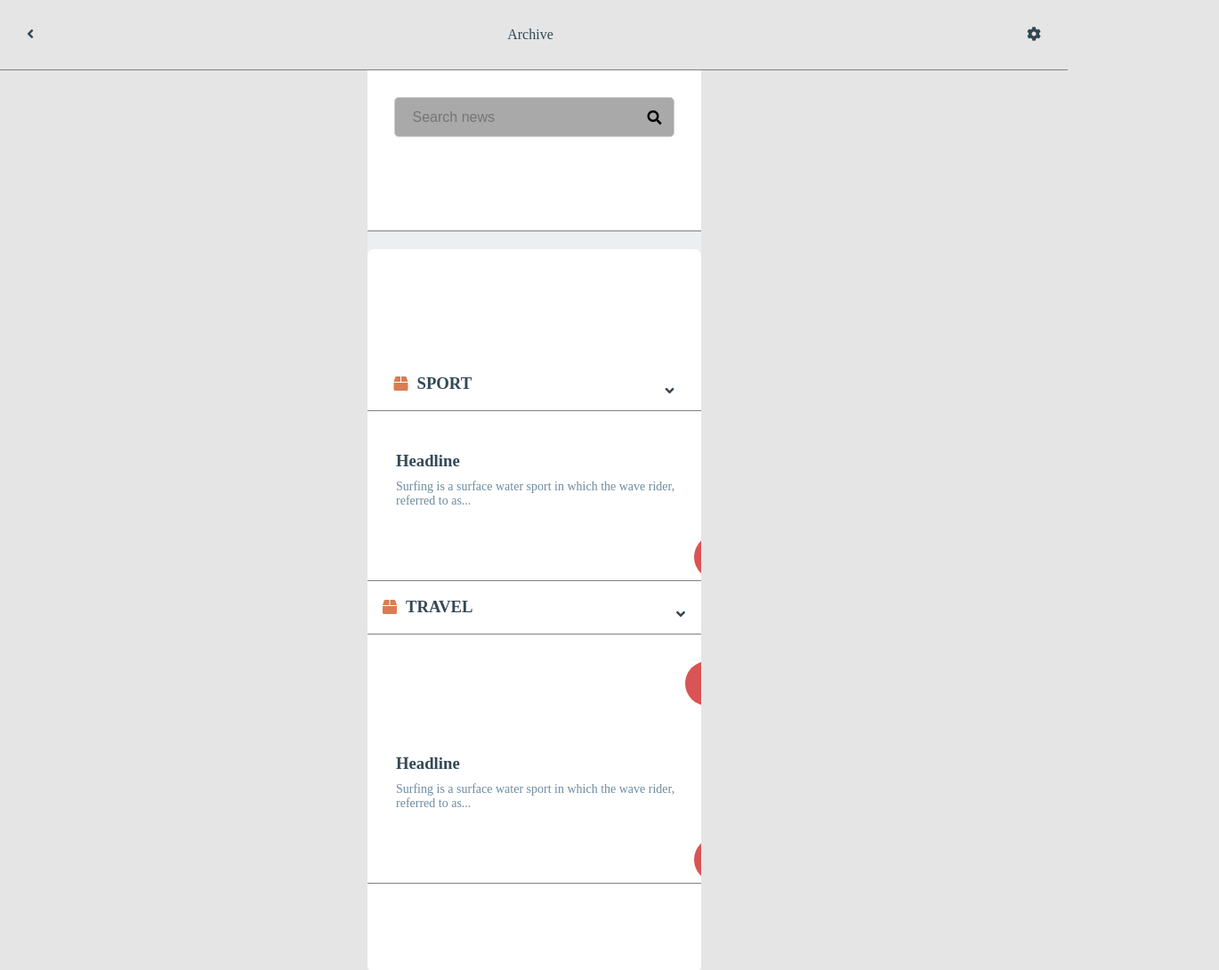
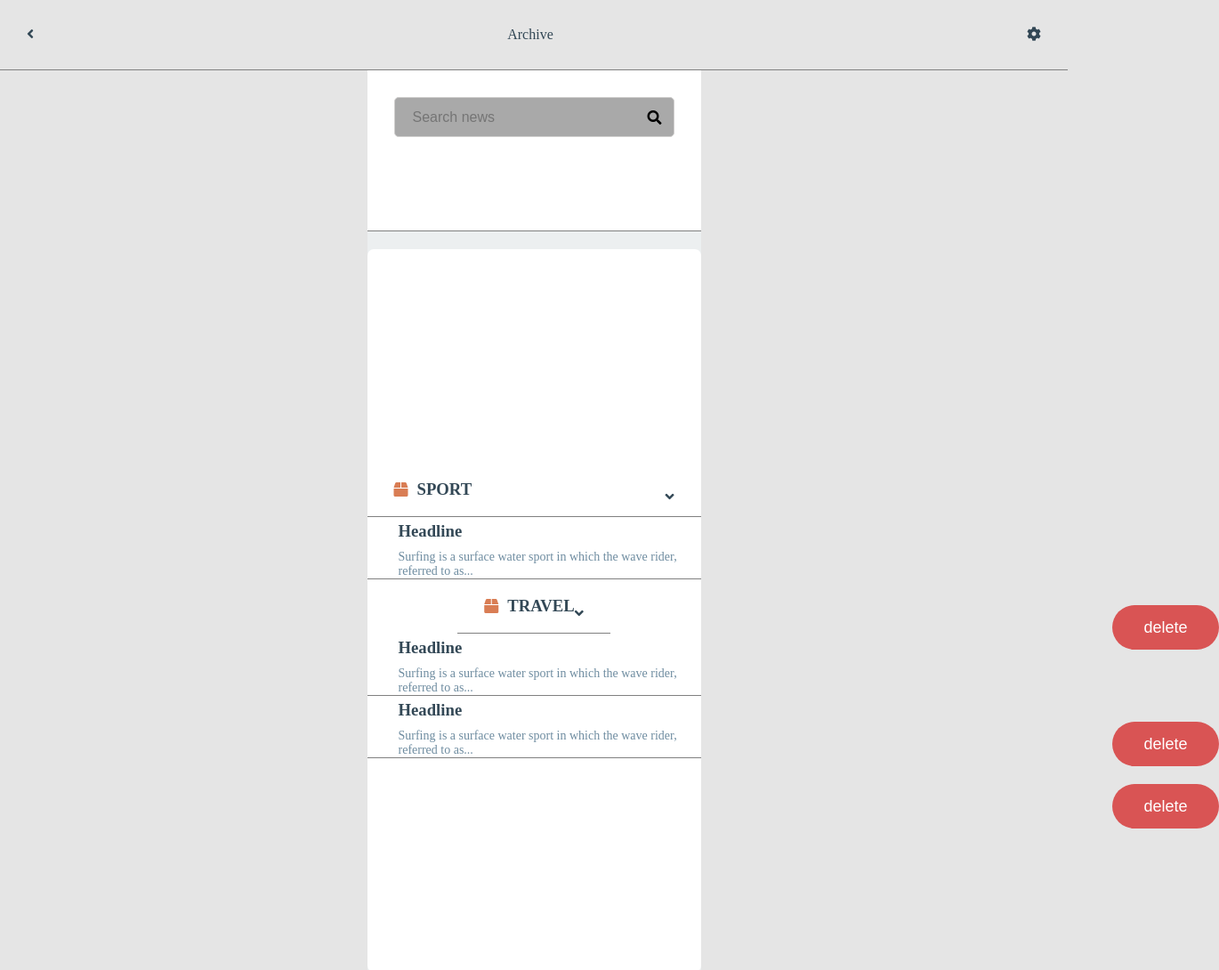
Before and after one commit to rts-cmk-wu06/newsbox-DEJENERUTA, a website: page archive.html in a window 1280 px wide. Shown: the whole page at 89% size, 1370 px wide, since content can reach past the window. Drawn offline with Linux system fonts and the light colour scheme.

Commit message:
fix slide issue

```diff
--- a/archive.html
+++ b/archive.html
@@ -67,7 +67,7 @@
                 </div>
                 <div><i class="fas fa-angle-down angle-icon"></i></div>
               </article>
-              <button data-mid="2">delete</button>
+              <!-- <button data-mid="2">delete</button> -->
             </div>
             <div class="item" data-mid="3">
               <article class="article-about-surfing ">
@@ -81,6 +81,18 @@
                 </div>
               </article>
             </div>
+            <div class="item" data-mid="4">
+              <article class="article-about-surfing ">
+                <div class="item">
+                  <h3 class="title">Headline</h3>
+                  <p class="desc">
+                    Surfing is a surface water sport in which the wave rider, referred
+                    to as...
+                  </p>
+                  <button data-mid="4">delete</button>
+                </div>
+              </article>
+            </div>
           </div>
         </section>
       </main>
--- a/style.css
+++ b/style.css
@@ -179,18 +179,24 @@ input#search-bar {
 	color: #6e8ca0;
 }
 .item {
-	color: #fff;
+	grid-column-start: 1;
+	grid-column-end: 3;
+	grid-row-start: 1;
+	grid-row-end: 2;
+	transition: 0.15s;
+
+	/* color: #fff;
 	text-align: center;
 	width: 400px;
 	height: 150px;
 	margin: 10px;
 	display: block;
 	padding: 10px 0;
-	position: relative;
+
 
 	box-sizing: border-box;
 	touch-action: none;
-	user-select: none;
+	user-select: none; */
 }
 .item:hover {
 	cursor: pointer;
```
